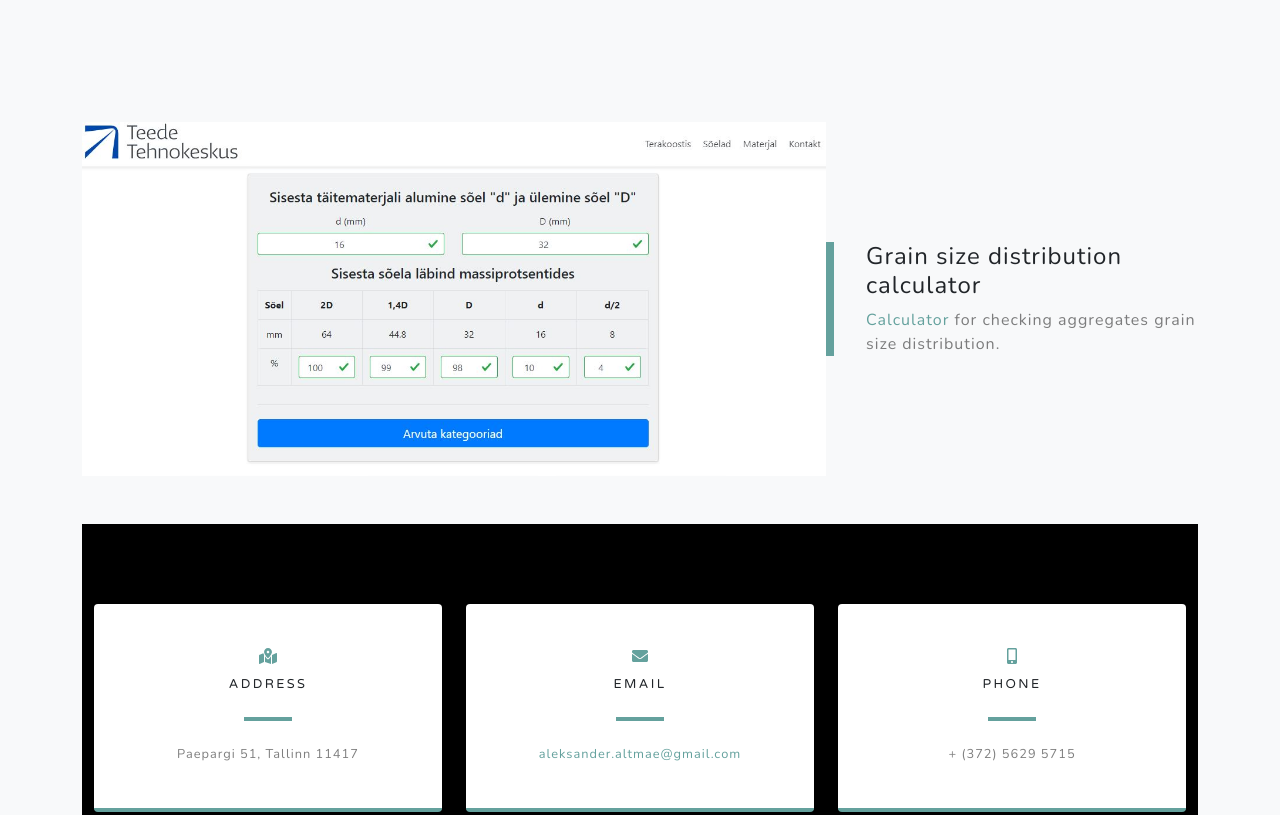
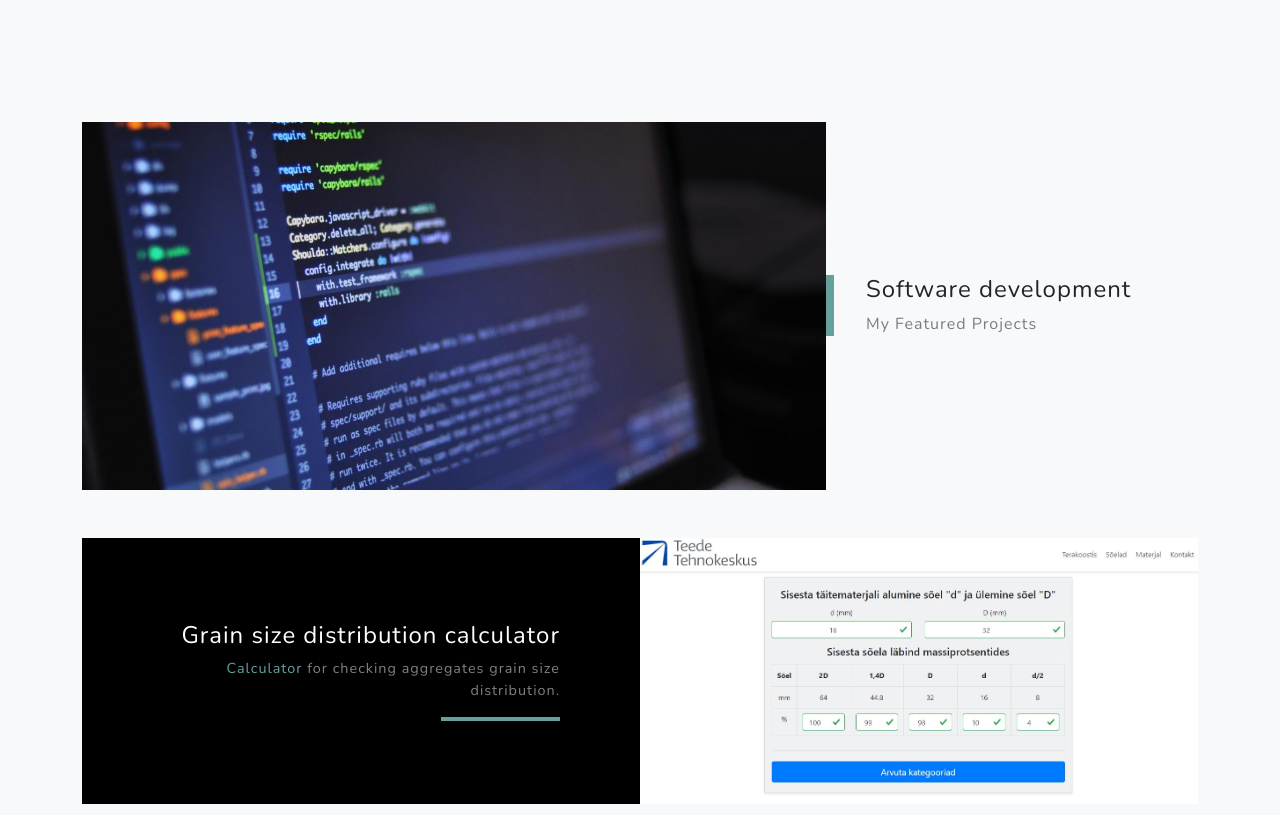
Before and after one commit to AleksanderAlt/aleksanderalt, a plain HTML site: page index.html in a window 1280 px wide. Shown: the part 1600-2415 px from the top of the page. Drawn offline with nearby package versions, Linux system fonts and the light colour scheme.

Commit message:
add section and picture for software development

```diff
--- a/index.html
+++ b/index.html
@@ -67,15 +67,15 @@
             <div class="container">
                 <!-- Featured Project Row-->
                 <div class="row align-items-center no-gutters mb-4 mb-lg-5">
-                    <div class="col-xl-8 col-lg-7"><img class="img-fluid mb-3 mb-lg-0" src="assets/img/projects-grain-size-distribution-calculator.jpg" alt="" /></div>
+                    <div class="col-xl-8 col-lg-7"><img class="img-fluid mb-3 mb-lg-0" src="assets/img/software-development.jpg" alt="" /></div>
                     <div class="col-xl-4 col-lg-5">
                         <div class="featured-text text-center text-lg-left">
-                            <h4>Grain size distribution calculator</h4>
-                            <p class="text-black-50 mb-0"><a href="https://aleksanderalt.github.io/GSDApp/">Calculator</a> for checking aggregates grain size distribution.</p>
+                            <h4>Software development</h4>
+                            <p class="text-black-50 mb-0">My Featured Projects</p>
                         </div>
                     </div>
                 </div>
-                <!-- Project One Row-->
+                <!-- Add Project Row-->
                 <!-- <div class="row justify-content-center no-gutters mb-5 mb-lg-0">
                     <div class="col-lg-6"><img class="img-fluid" src="assets/img/demo-image-01.jpg" alt="" /></div>
                     <div class="col-lg-6">
@@ -90,15 +90,15 @@
                         </div>
                     </div>
                 </div>-->
-                <!-- Project Two Row-->
-                <!-- <div class="row justify-content-center no-gutters">
-                    <div class="col-lg-6"><img class="img-fluid" src="assets/img/demo-image-02.jpg" alt="" /></div>
+                <!-- Project One Row-->
+                <div class="row justify-content-center no-gutters">
+                    <div class="col-lg-6"><img class="img-fluid" src="assets/img/projects-grain-size-distribution-calculator.jpg" alt="" /></div>
                     <div class="col-lg-6 order-lg-first">
                         <div class="bg-black text-center h-100 project">
                             <div class="d-flex h-100">
                                 <div class="project-text w-100 my-auto text-center text-lg-right">
-                                    <h4 class="text-white">Mountains</h4>
-                                    <p class="mb-0 text-white-50">Another example of a project with its respective description. These sections work well responsively as well, try this theme on a small screen!</p>
+                                    <h4 class="text-white">Grain size distribution calculator</h4>
+                                    <p class="mb-0 text-white-50"><a href="https://aleksanderalt.github.io/GSDApp/">Calculator</a> for checking aggregates grain size distribution.</p>
                                     <hr class="d-none d-lg-block mb-0 mr-0" />
                                 </div>
                             </div>
@@ -106,7 +106,7 @@
                     </div>
                 </div>
             </div>
-        </section>-->
+        </section>
         <!-- Signup-->
         <!-- <section class="signup-section" id="signup">
             <div class="container">
```
Also changed, not shown: assets/img/lake.jpg (added), assets/img/software-development.jpg (added).
